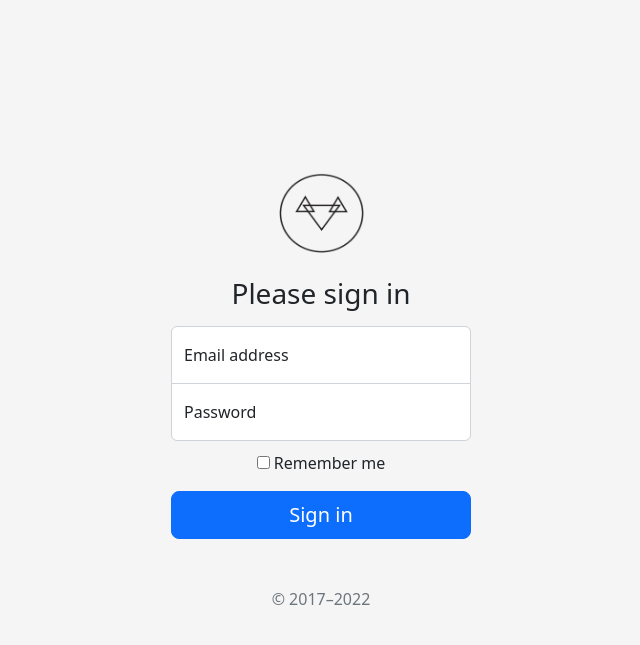
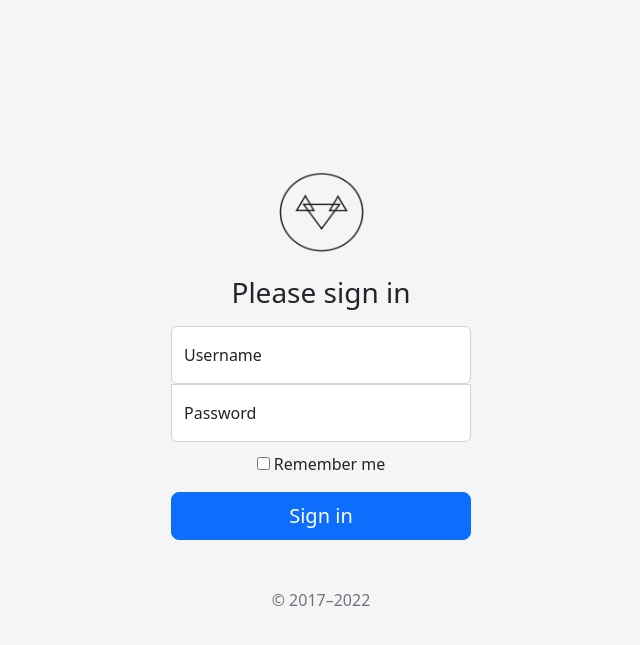
Before and after one commit to josefinacicchini/flask-login-mysql, a Flask app: page / in a window 1280 px wide. Shown: the top 645 px of the page, without its empty margins (319-959 px from the left). Run offline with Flask 2, Linux system fonts and the light colour scheme.

Commit message:
Use user instead of email on login form

```diff
--- a/src/template/auth/login.html
+++ b/src/template/auth/login.html
@@ -13,11 +13,11 @@
     <h1 class="h3 mb-3 fw-normal">Please sign in</h1>
 
     <div class="form-floating">
-      <input type="email" class="form-control" id="floatingInput" placeholder="name@example.com">
-      <label for="floatingInput">Email address</label>
+      <input type="text" name="user" class="form-control" id="floatingInput" placeholder="use your username">
+      <label for="floatingInput">Username</label>
     </div>
     <div class="form-floating">
-      <input type="password" class="form-control" id="floatingPassword" placeholder="Password">
+      <input type="password" name="password" class="form-control" id="floatingPassword" placeholder="Password">
       <label for="floatingPassword">Password</label>
     </div>
 
```
